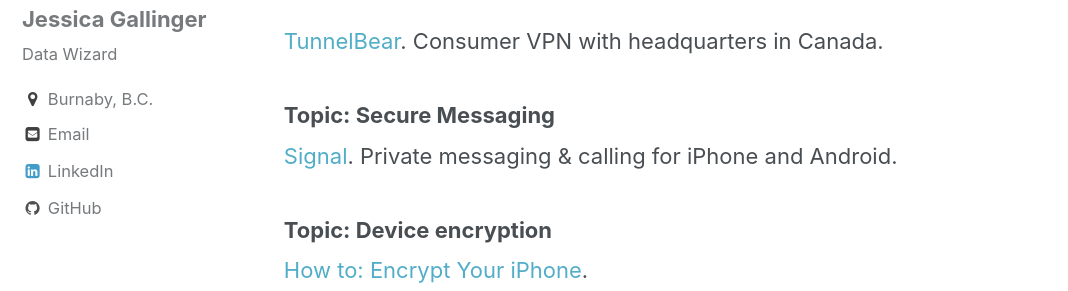
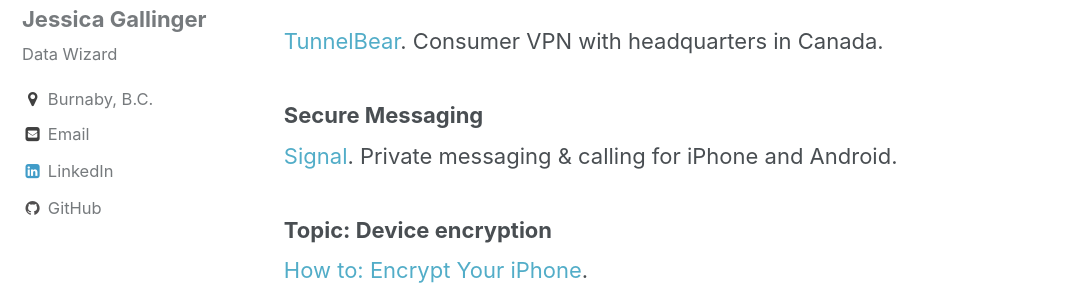
Before and after one commit to gallingerj/gallingerj.github.io, a Jekyll site: the page built from _posts/2017/2017-04-05-security-resources.md, in a window 1280 px wide and 900 px high, scrolled down 1809 px, cut to the strip 158-890 px from the top of the window. Shown: the top 291 px of the strip, without its empty margins (0-1068 px from the left). Built offline with Jekyll 4.4.1, drawn with Linux system fonts in a browser that asks for light colours.

```diff
--- a/_posts/2017/2017-04-05-security-resources.md
+++ b/_posts/2017/2017-04-05-security-resources.md
@@ -8,7 +8,7 @@ excerpt: "Level-up your security"
 
 ![Aikido]({{ site.url }}{{ site.baseurl }}/assets/images/aikido-362951_960_720.jpg){: .align-right} These resources are selected to complement the Staff Development Day workshop. They are organized by topic generally corresponding to instruction areas.
 
-[Passwords](#topic:-passwords) | [Multi-factor Authentication](#topic:-multi-factor-authentication) | [Browsers & Extensions](#topic:-browsers-&-extensions) | [Virtual Private Networks](#topic:-virtual-private-networks-(vpns)) | [Secure Messaging](#topic:-secure-messaging) | [Device Encryption](#topic:-device-encryption) | [Cryptoparty](#topic:-cryptoparty!)
+[Passwords](#topic:-passwords) | [Multi-factor Authentication](#topic:-multi-factor-authentication) | [Browsers & Extensions](#topic:-browsers-&-extensions) | [Virtual Private Networks](#topic:-virtual-private-networks-(vpns)) | [Secure Messaging](secure-messaging) | [Device Encryption](#topic:-device-encryption) | [Cryptoparty](#topic:-cryptoparty!)
 
 ***
 
@@ -60,7 +60,7 @@ March 24, 2017. Motherboard / VICE Media.
 [TunnelBear](https://www.tunnelbear.com/privacy-policy).
 Consumer VPN with headquarters in Canada.
 
-### Topic: Secure Messaging
+### Secure Messaging
 
 [Signal](https://whispersystems.org/).
 Private messaging & calling for iPhone and Android.
```
